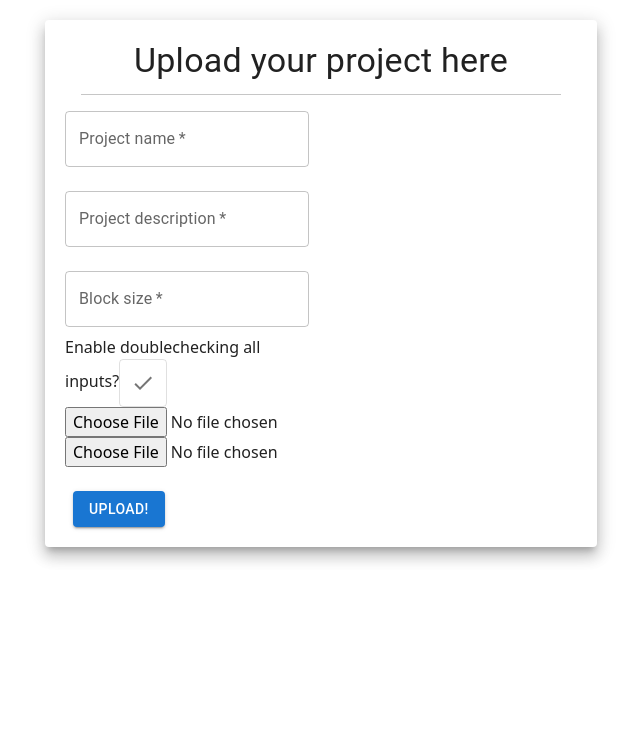
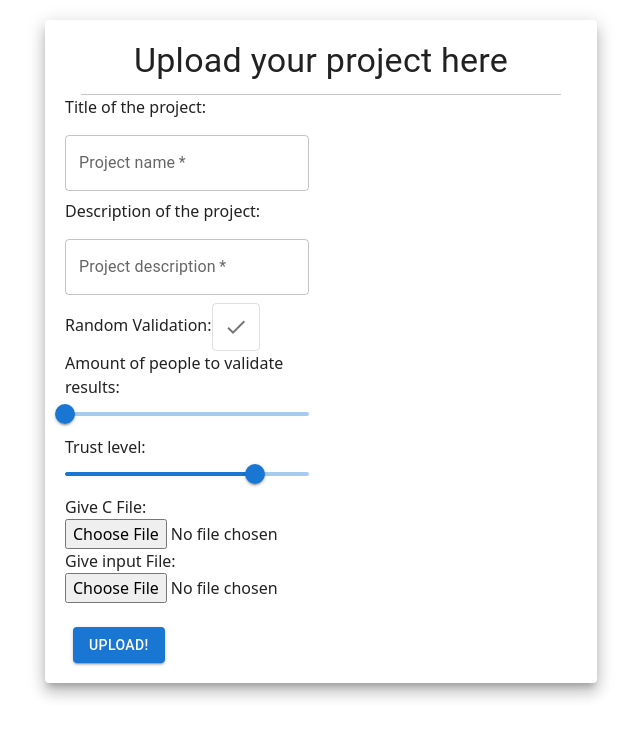
Before and after one commit to jurrewolff/volunteer-computing, a React (Create React App) app in the folder flask_react/: page /upload in a window 1280 px wide. Shown: the top 738 px of the page, without its empty margins (319-959 px from the left). Built offline with nearby package versions, Linux system fonts and the light colour scheme.

Commit message:
Upload Page opnieuw gemaakt

```diff
--- a/flask_react/src/Actions/uploadFile.js
+++ b/flask_react/src/Actions/uploadFile.js
@@ -22,8 +22,9 @@ export const UploadRequest = (props) => {
                 headers: {
                     'name': props.name,
                     'description': props.description,
-                    'block_size': props.block_size,
+                    'quorum': props.quorum,
                     'always_check': props.always_check,
+                    'trust_level': props.trust_level
                 },
                 body: formData
             })
--- a/flask_react/src/Pages/Upload.js
+++ b/flask_react/src/Pages/Upload.js
@@ -9,8 +9,11 @@ import Divider from '@mui/material/Divider';
 import Typography from '@mui/material/Typography';
 import Container from '@mui/material/Container';
 import Grid from '@mui/material/Grid';
+import Slider from '@mui/material/Slider';
 import ToggleButton from '@mui/material/ToggleButton';
 import CheckIcon from '@mui/icons-material/Check';
+
+
 
 export default function Upload() {
     const paperStyle = { padding: 20, margin: "20px auto" }
@@ -18,7 +21,17 @@ export default function Upload() {
     const [selected, setSelected] = useState();
     const [name, setName] = useState();
     const [description, setDescription] = useState();
-    const [block_size, setBlocksize] = useState();
+    const [quorum, setQuorum] = useState(1);
+    const [trust_level, setTrustlevel] = useState(0.8);
+
+    const changeTrust = e => {
+        console.log(e.target.value);
+        setTrustlevel(e.target.value);
+    }
+
+    const changeQuorum = e => {
+        setQuorum(e.target.value);
+    }
 
     return (
         <>
@@ -33,6 +46,7 @@ export default function Upload() {
                     <Grid container spacing={3}>
                         <Grid item xs={6}>
                             <Grid >
+                                Title of the project:
                                 <TextField
                                     margin="normal"
                                     required
@@ -43,6 +57,7 @@ export default function Upload() {
                                 />
                             </Grid>
                             <Grid >
+                                Description of the project:
                                 <TextField
                                     margin="normal"
                                     required
@@ -53,17 +68,7 @@ export default function Upload() {
                                 />
                             </Grid>
                             <Grid >
-                                <TextField
-                                    margin="normal"
-                                    required
-                                    id="block_size"
-                                    label="Block size"
-                                    variant="outlined"
-                                    onChange={(e) => setBlocksize(e.target.value)}
-                                />
-                            </Grid>
-                            <Grid >
-                                Enable doublechecking all inputs?
+                                Random Validation:
                                 <ToggleButton
                                     value="check"
                                     selected={selected}
@@ -72,10 +77,36 @@ export default function Upload() {
                                     <CheckIcon />
                                 </ToggleButton>
                             </Grid>
+                            <Grid >
+                                Amount of people to validate results:
+                                <Slider
+                                    defaultValue={1}
+                                    step={1}
+                                    // marks={{value: 0, label='Low trust'}, {value: 1, label='High trust'}}
+                                    min={1}
+                                    max={5}
+                                    valueLabelDisplay="auto"
+                                    onChange={changeQuorum}
+                                />
+                            </Grid>
+                            <Grid>
+                                Trust level:
+                                <Slider
+                                    defaultValue={0.8}
+                                    step={0.1}
+                                    // marks={{value: 0, label='Low trust'}, {value: 1, label='High trust'}}
+                                    min={0.1}
+                                    max={1}
+                                    valueLabelDisplay="auto"
+                                    onChange={changeTrust}
+                                />
+                            </Grid>
 
                             <Grid>
                                 <div>
-                                    <input type="file" id="file" />
+                                    Give C File:
+                                    <input type="file" id="file" accept=".c"/>
+                                    Give input File:
                                     <input type="file" id="input" />
                                 </div>
                             </Grid>
@@ -83,8 +114,9 @@ export default function Upload() {
                                 < UploadRequest
                                     name={name}
                                     description={description}
-                                    block_size={block_size}
+                                    quorum={quorum}
                                     always_check={selected}
+                                    trust_level={trust_level}
                                 />
                             </Grid>
                         </Grid>
```
Also changed, not shown: 1 other file (tests, documents, lock files or other folders).
